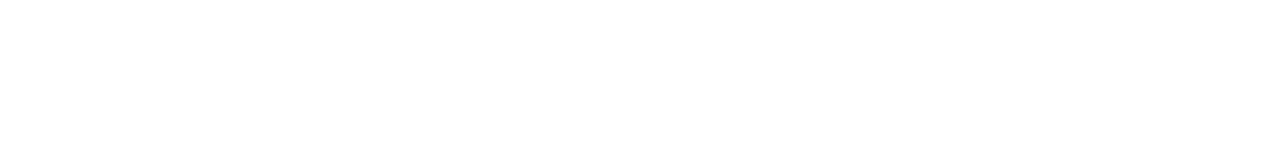
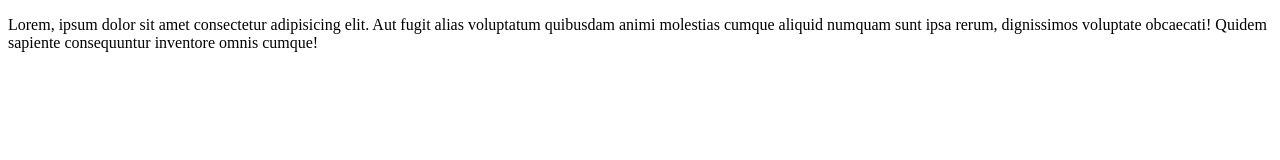
Before and after one commit to Nadjati/pull_request_test, a plain HTML site: page index.html in a window 1280 px wide. Drawn offline with Linux system fonts and the light colour scheme.

Commit message:
add lorem

```diff
--- a/index.html
+++ b/index.html
@@ -5,6 +5,6 @@
     <title>Title</title>
 </head>
 <body>
-
+<p>Lorem, ipsum dolor sit amet consectetur adipisicing elit. Aut fugit alias voluptatum quibusdam animi molestias cumque aliquid numquam sunt ipsa rerum, dignissimos voluptate obcaecati! Quidem sapiente consequuntur inventore omnis cumque!</p>
 </body>
 </html>
```
